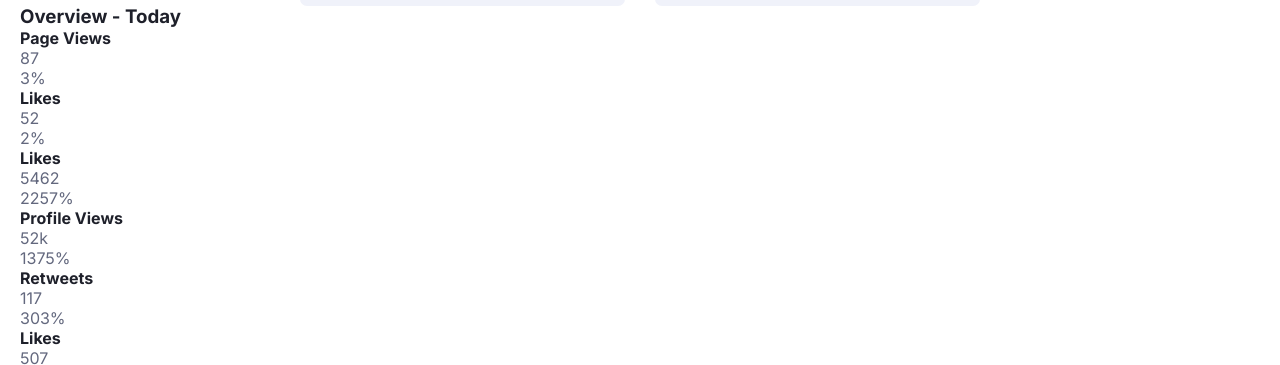
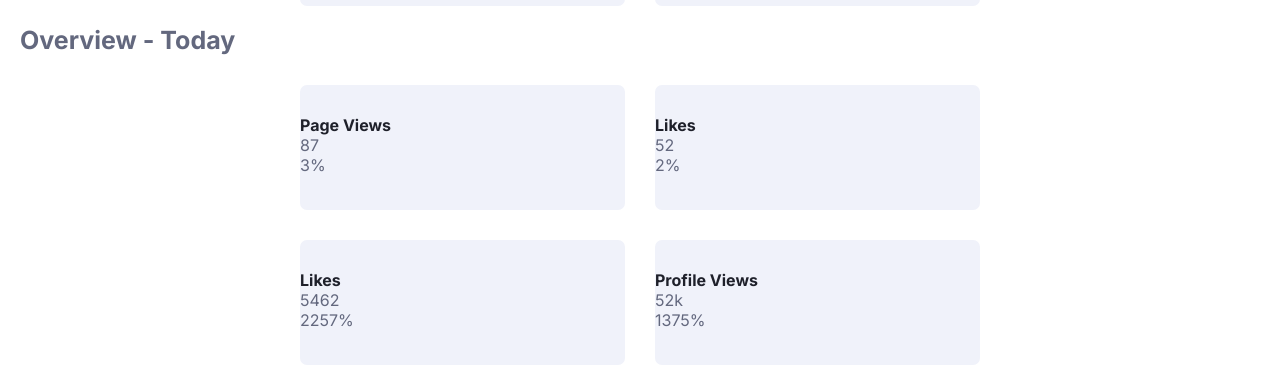
Before and after one commit to TiredQuan/social-media-dashboard-with-theme-switcher-master, a plain HTML site: page index.html in a window 1280 px wide. Shown: the part 594-959 px from the top of the page. Drawn offline with Linux system fonts and the light colour scheme.

Commit message:
add overview

```diff
--- a/apps/scss/main.scss
+++ b/apps/scss/main.scss
@@ -78,7 +78,7 @@
         grid-template-columns: repeat(4,rem(325));}
     &__block{
         background-color: var(--card-background);
-        border-radius:rem(7) rem(7) rem(7) rem(7);
+        border-radius:rem(7);
         position: relative;
         height: rem(216);
         width: rem(325);
@@ -127,3 +127,33 @@
 .up::before{background-image: url(../../images/icon-up.svg);}
 .down{color: var(--bright-red);}
 .down::before{background-image: url(../../images/icon-down.svg);}
+
+.footer{
+    margin: 30px 0;
+    display: grid;
+    grid-template-columns: rem(325);
+    grid-template-rows: repeat(8,rem(125));
+    gap: rem(17);
+    justify-content: center;
+    @media screen and(min-width:map-get($desktop,tablet)){
+        grid-template-columns: repeat(2,rem(325));
+        grid-template-rows: repeat(3,rem(125));}
+        @media screen and(min-width:map-get($desktop,pc)){
+            grid-template-columns: repeat(4,rem(325));}
+            grid-template-rows: repeat(2,rem(125));
+            gap: rem(30);
+    &__overview{
+        margin: 20px 0;
+        font-size: rem(25);
+        color: var(--text1);
+    }
+    &__block{
+        background-color: var(--card-background);
+        border-radius:rem(7);
+        position: relative;
+        height: rem(125);
+        width: rem(325);
+        margin: 0 auto;
+        padding-top: rem(30);
+    }
+}
--- a/index.html
+++ b/index.html
@@ -69,8 +69,8 @@
     </section>
 
   </main>
+  <h3 class="footer__overview">Overview - Today</h3>
   <footer class="footer">
-    <h3 class="footer__overview">Overview - Today</h3>
 
     <section class="footer__block">
       <h4 class="footer__block--name--facebook">Page Views</h4>
@@ -83,32 +83,32 @@
       <p class="footer__block--change">2%</p>
     </section>
     <section class="footer__block">
-      <h4 class="footer__block--name--facebook">Likes</h4>
+      <h4 class="footer__block--name--insta">Likes</h4>
       <p class="footer__block--stats">5462</p>
       <p class="footer__block--change">2257%</p>
     </section>
     <section class="footer__block">
-        <h4 class="footer__block--name--facebook">Profile Views</h4>
+        <h4 class="footer__block--name--insta">Profile Views</h4>
         <p class="footer__block--stats">52k</p>
         <p class="footer__block--change">1375%</p>
       </section>
       <section class="footer__block">
-        <h4 class="footer__block--name--facebook">Retweets</h4>
+        <h4 class="footer__block--name--twitter">Retweets</h4>
         <p class="footer__block--stats">117</p>
         <p class="footer__block--change">303%</p>
       </section>
       <section class="footer__block">
-        <h4 class="footer__block--name--facebook">Likes</h4>
+        <h4 class="footer__block--name--twitter">Likes</h4>
         <p class="footer__block--stats">507</p>
         <p class="footer__block--change">553%</p>
       </section>
       <section class="footer__block">
-        <h4 class="footer__block--name--facebook">Likes</h4>
+        <h4 class="footer__block--name--youtube">Likes</h4>
         <p class="footer__block--stats">107</p>
         <p class="footer__block--change">19%</p>
       </section>
       <section class="footer__block">
-        <h4 class="footer__block--name--facebook">Total Views</h4>
+        <h4 class="footer__block--name--youtube">Total Views</h4>
         <p class="footer__block--stats">1407</p>
         <p class="footer__block--change">12%</p>
       </section>
```
Also changed, not shown: dist/css/main.min.css, 1 other file.
